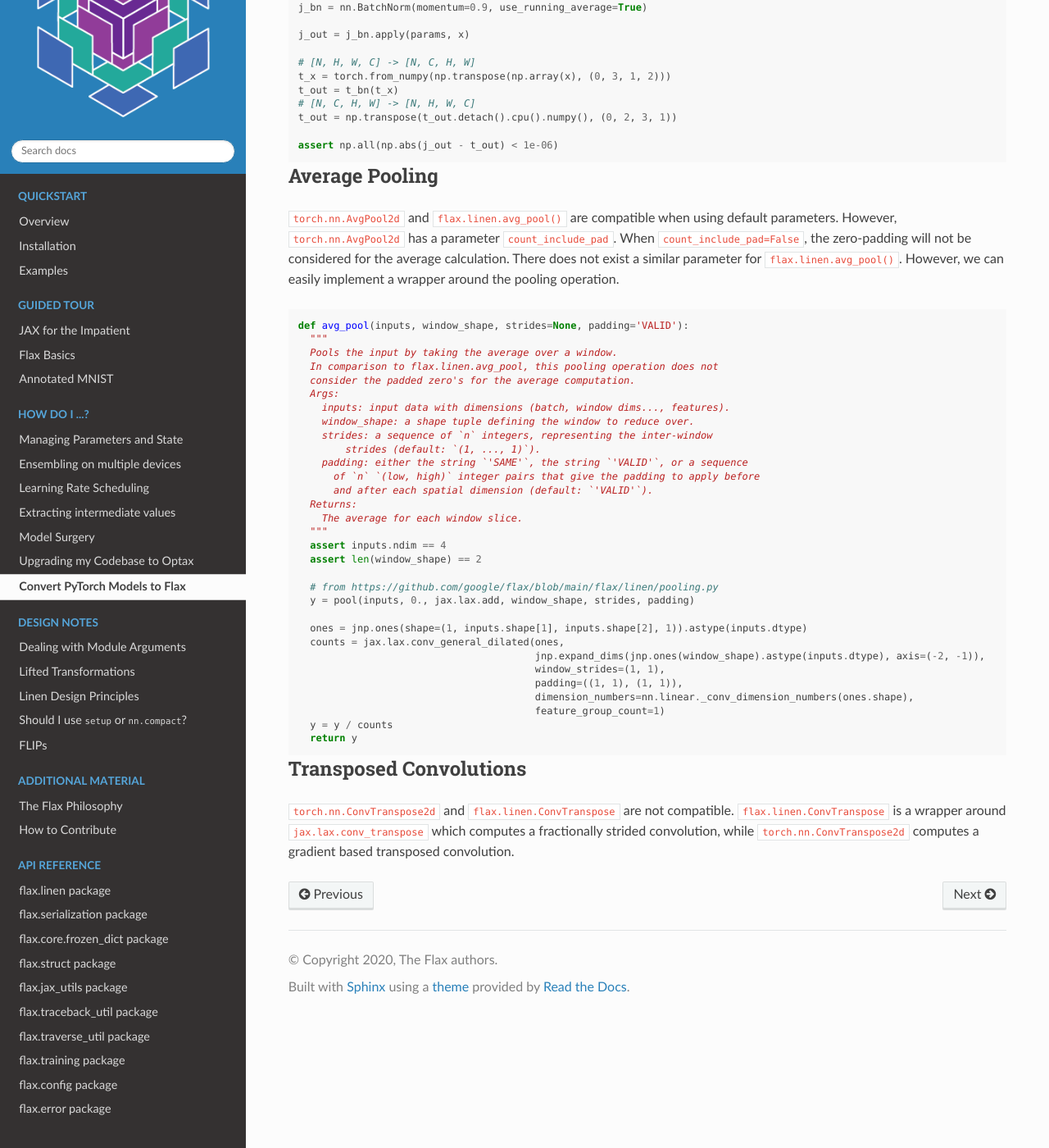
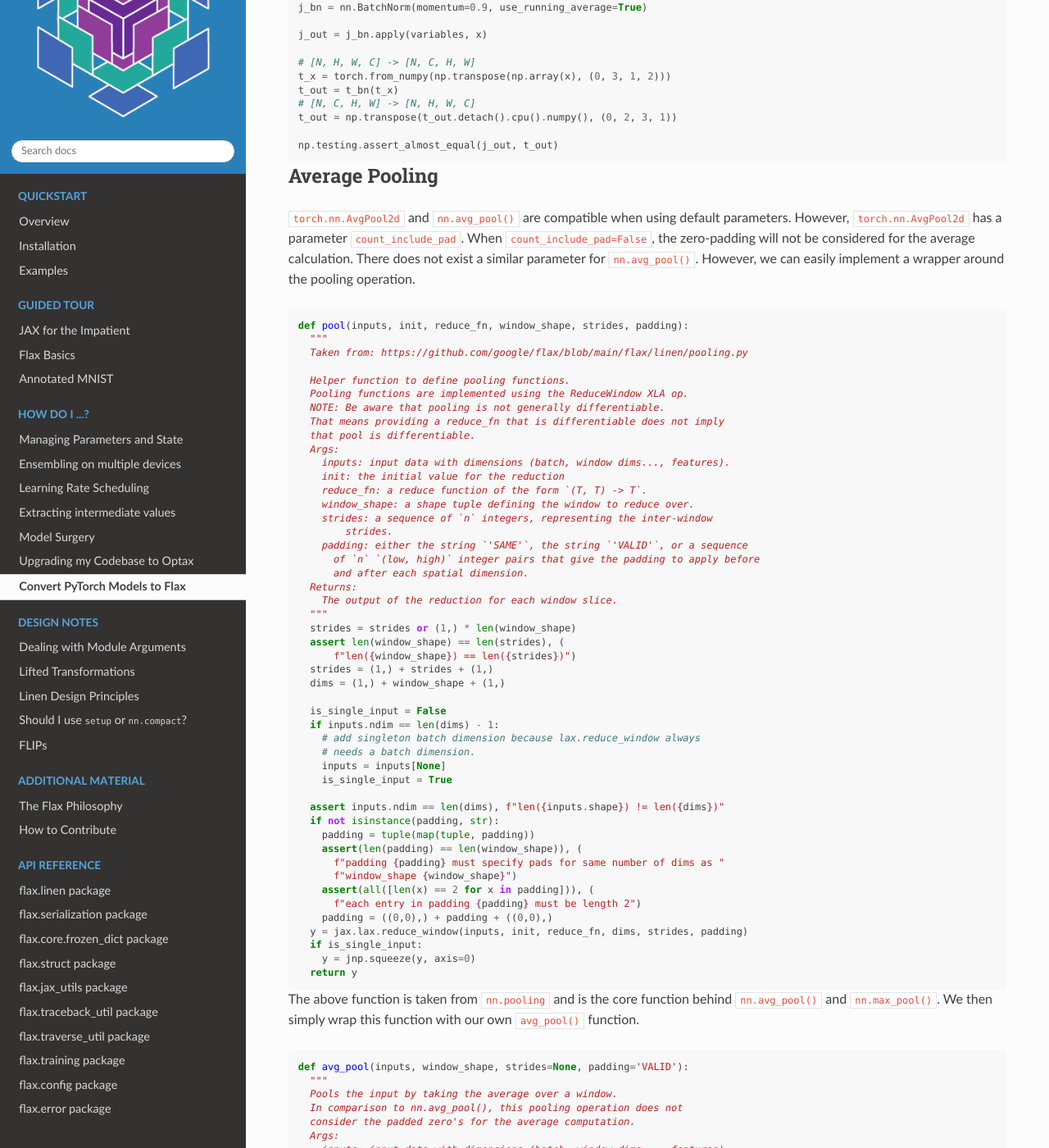
Before and after one commit to bortkomencw/flax, a Sphinx documentation site: the page built from docs/howtos/convert_pytorch_to_flax.rst, in a window 1280 px wide and 1400 px high, scrolled down 3046 px. Shown: the whole window at 82% size. Built offline with Sphinx 7.4.7 and the Read the Docs theme 2.0.0, drawn with Linux system fonts in a browser that asks for light colours; some of the changed text lies outside the part shown.

Commit message:
Updates with @andsteing's comments

```diff
--- a/docs/howtos/convert_pytorch_to_flax.rst
+++ b/docs/howtos/convert_pytorch_to_flax.rst
@@ -9,7 +9,6 @@
   import flax
 
   from flax import linen as nn
-  from flax.core import freeze
 
   import torch
 
@@ -35,16 +34,15 @@
   key = random.PRNGKey(0)
   x = random.normal(key, (1, 3))
 
-  params = freeze({'params': {'kernel': kernel, 'bias': bias}})
+  variables = {'params': {'kernel': kernel, 'bias': bias}}
   j_fc = nn.Dense(features=4)
-  j_out = j_fc.apply(params, x)
+  j_out = j_fc.apply(variables, x)
 
   t_x = torch.from_numpy(np.array(x))
   t_out = t_fc(t_x)
   t_out = t_out.detach().cpu().numpy()
 
-  assert np.all(np.abs(j_out - t_out) < 1e-06)
-
+  np.testing.assert_almost_equal(j_out, t_out)
 
 
 Convolutions
@@ -67,9 +65,9 @@
   key = random.PRNGKey(0)
   x = random.normal(key, (1, 6, 6, 3))
 
-  params = freeze({'params': {'kernel': kernel, 'bias': bias}})
+  variables = {'params': {'kernel': kernel, 'bias': bias}}
   j_conv = nn.Conv(features=4, kernel_size=(2, 2), padding='valid')
-  j_out = j_conv.apply(params, x)
+  j_out = j_conv.apply(variables, x)
 
   # [N, H, W, C] -> [N, C, H, W]
   t_x = torch.from_numpy(np.transpose(np.array(x), (0, 3, 1, 2)))
@@ -77,7 +75,7 @@
   # [N, C, H, W] -> [N, H, W, C]
   t_out = np.transpose(t_out.detach().cpu().numpy(), (0, 2, 3, 1))
 
-  assert np.all(np.abs(j_out - t_out) < 1e-06)
+  np.testing.assert_almost_equal(j_out, t_out, decimal=6)
 
 
 
@@ -153,34 +151,33 @@
   # [outC, inC] -> [inC, outC]
   fc_kernel = jnp.transpose(fc_kernel, (1, 0))
 
-  params = freeze({'params': {'conv': {'kernel': conv_kernel, 'bias': conv_bias},
-                              'fc': {'kernel': fc_kernel, 'bias': fc_bias}}})
+  variables = {'params': {'conv': {'kernel': conv_kernel, 'bias': conv_bias},
+                          'fc': {'kernel': fc_kernel, 'bias': fc_bias}}}
 
   key = random.PRNGKey(0)
   x = random.normal(key, (1, 6, 6, 3))
 
-  j_out = j_model.apply(params, x)
+  j_out = j_model.apply(variables, x)
 
   # [N, H, W, C] -> [N, C, H, W]
   t_x = torch.from_numpy(np.transpose(np.array(x), (0, 3, 1, 2)))
   t_out = t_model(t_x)
   t_out = t_out.detach().cpu().numpy()
 
-  assert np.all(np.abs(j_out - t_out) < 1e-06)
-
+  np.testing.assert_almost_equal(j_out, t_out, decimal=6)
 
 
 
 Batch Norm
 --------------------------------
 
-``torch.nn.BatchNorm2d`` uses ``0.1`` as the default value for the momentum parameter while
-|flax.linen.BatchNorm|_ uses ``0.9``. However, this corresponds to the same computation, because PyTorch multiplies
+``torch.nn.BatchNorm2d`` uses ``0.1`` as the default value for the ``momentum`` parameter while
+|nn.BatchNorm|_ uses ``0.9``. However, this corresponds to the same computation, because PyTorch multiplies
 the estimated statistic with ``(1 − momentum)`` and the new observed value with ``momentum``,
-while Flax multiplies the estimated statistic with momentum and the new observed value with ``(1 − momentum)``.
+while Flax multiplies the estimated statistic with ``momentum`` and the new observed value with ``(1 − momentum)``.
 
-.. |flax.linen.BatchNorm| replace:: ``flax.linen.BatchNorm``
-.. _flax.linen.BatchNorm: https://flax.readthedocs.io/en/latest/_autosummary/flax.linen.BatchNorm.html
+.. |nn.BatchNorm| replace:: ``nn.BatchNorm``
+.. _nn.BatchNorm: https://flax.readthedocs.io/en/latest/_autosummary/flax.linen.BatchNorm.html
 
 .. testcode::
 
@@ -192,15 +189,15 @@
   mean = t_bn.running_mean.detach().cpu().numpy()
   var = t_bn.running_var.detach().cpu().numpy()
 
-  params = freeze({'params': {'scale': scale, 'bias': bias},
-                   'batch_stats': {'mean': mean, 'var': var}})
+  variables = {'params': {'scale': scale, 'bias': bias},
+               'batch_stats': {'mean': mean, 'var': var}}
 
   key = random.PRNGKey(0)
   x = random.normal(key, (1, 6, 6, 3))
 
   j_bn = nn.BatchNorm(momentum=0.9, use_running_average=True)
 
-  j_out = j_bn.apply(params, x)
+  j_out = j_bn.apply(variables, x)
 
   # [N, H, W, C] -> [N, C, H, W]
   t_x = torch.from_numpy(np.transpose(np.array(x), (0, 3, 1, 2)))
@@ -208,69 +205,146 @@
   # [N, C, H, W] -> [N, H, W, C]
   t_out = np.transpose(t_out.detach().cpu().numpy(), (0, 2, 3, 1))
 
-  assert np.all(np.abs(j_out - t_out) < 1e-06)
+  np.testing.assert_almost_equal(j_out, t_out)
 
 
 
 Average Pooling
 --------------------------------
 
-``torch.nn.AvgPool2d`` and |flax.linen.avg_pool()|_ are compatible when using default parameters.
+``torch.nn.AvgPool2d`` and |nn.avg_pool()|_ are compatible when using default parameters.
 However, ``torch.nn.AvgPool2d`` has a parameter ``count_include_pad``. When ``count_include_pad=False``,
 the zero-padding will not be considered for the average calculation. There does not exist a similar
-parameter for |flax.linen.avg_pool()|_. However, we can easily implement a wrapper around the pooling
+parameter for |nn.avg_pool()|_. However, we can easily implement a wrapper around the pooling
 operation.
 
-.. |flax.linen.avg_pool()| replace:: ``flax.linen.avg_pool()``
-.. _flax.linen.avg_pool(): https://flax.readthedocs.io/en/latest/_autosummary/flax.linen.avg_pool.html
 
 .. testcode::
 
-   def avg_pool(inputs, window_shape, strides=None, padding='VALID'):
-     """
-     Pools the input by taking the average over a window.
-     In comparison to flax.linen.avg_pool, this pooling operation does not
-     consider the padded zero's for the average computation.
-     Args:
-       inputs: input data with dimensions (batch, window dims..., features).
-       window_shape: a shape tuple defining the window to reduce over.
-       strides: a sequence of `n` integers, representing the inter-window
-           strides (default: `(1, ..., 1)`).
-       padding: either the string `'SAME'`, the string `'VALID'`, or a sequence
-         of `n` `(low, high)` integer pairs that give the padding to apply before
-         and after each spatial dimension (default: `'VALID'`).
-     Returns:
-       The average for each window slice.
-     """
-     assert inputs.ndim == 4
-     assert len(window_shape) == 2
+  def pool(inputs, init, reduce_fn, window_shape, strides, padding):
+    """
+    Taken from: https://github.com/google/flax/blob/main/flax/linen/pooling.py
 
-     # from https://github.com/google/flax/blob/main/flax/linen/pooling.py
-     y = pool(inputs, 0., jax.lax.add, window_shape, strides, padding)
+    Helper function to define pooling functions.
+    Pooling functions are implemented using the ReduceWindow XLA op.
+    NOTE: Be aware that pooling is not generally differentiable.
+    That means providing a reduce_fn that is differentiable does not imply
+    that pool is differentiable.
+    Args:
+      inputs: input data with dimensions (batch, window dims..., features).
+      init: the initial value for the reduction
+      reduce_fn: a reduce function of the form `(T, T) -> T`.
+      window_shape: a shape tuple defining the window to reduce over.
+      strides: a sequence of `n` integers, representing the inter-window
+          strides.
+      padding: either the string `'SAME'`, the string `'VALID'`, or a sequence
+        of `n` `(low, high)` integer pairs that give the padding to apply before
+        and after each spatial dimension.
+    Returns:
+      The output of the reduction for each window slice.
+    """
+    strides = strides or (1,) * len(window_shape)
+    assert len(window_shape) == len(strides), (
+        f"len({window_shape}) == len({strides})")
+    strides = (1,) + strides + (1,)
+    dims = (1,) + window_shape + (1,)
 
-     ones = jnp.ones(shape=(1, inputs.shape[1], inputs.shape[2], 1)).astype(inputs.dtype)
-     counts = jax.lax.conv_general_dilated(ones,
-                                           jnp.expand_dims(jnp.ones(window_shape).astype(inputs.dtype), axis=(-2, -1)),
-                                           window_strides=(1, 1),
-                                           padding=((1, 1), (1, 1)),
-                                           dimension_numbers=nn.linear._conv_dimension_numbers(ones.shape),
-                                           feature_group_count=1)
-     y = y / counts
-     return y
+    is_single_input = False
+    if inputs.ndim == len(dims) - 1:
+      # add singleton batch dimension because lax.reduce_window always
+      # needs a batch dimension.
+      inputs = inputs[None]
+      is_single_input = True
 
+    assert inputs.ndim == len(dims), f"len({inputs.shape}) != len({dims})"
+    if not isinstance(padding, str):
+      padding = tuple(map(tuple, padding))
+      assert(len(padding) == len(window_shape)), (
+        f"padding {padding} must specify pads for same number of dims as "
+        f"window_shape {window_shape}")
+      assert(all([len(x) == 2 for x in padding])), (
+        f"each entry in padding {padding} must be length 2")
+      padding = ((0,0),) + padding + ((0,0),)
+    y = jax.lax.reduce_window(inputs, init, reduce_fn, dims, strides, padding)
+    if is_single_input:
+      y = jnp.squeeze(y, axis=0)
+    return y
+
+
+The above function is taken from |nn.pooling|_ and is the core function behind |nn.avg_pool()|_ and |nn.max_pool()|_.
+We then simply wrap this function with our own ``avg_pool()`` function.
+
+.. |nn.avg_pool()| replace:: ``nn.avg_pool()``
+.. _nn.avg_pool(): https://flax.readthedocs.io/en/latest/_autosummary/flax.linen.avg_pool.html
+
+.. |nn.max_pool()| replace:: ``nn.max_pool()``
+.. _nn.max_pool(): https://flax.readthedocs.io/en/latest/_autosummary/flax.linen.max_pool.html
+
+.. |nn.pooling| replace:: ``nn.pooling``
+.. _nn.pooling: https://github.com/google/flax/blob/main/flax/linen/pooling.py
+
+.. testcode::
+
+  def avg_pool(inputs, window_shape, strides=None, padding='VALID'):
+    """
+    Pools the input by taking the average over a window.
+    In comparison to nn.avg_pool(), this pooling operation does not
+    consider the padded zero's for the average computation.
+    Args:
+      inputs: input data with dimensions (batch, window dims..., features).
+      window_shape: a shape tuple defining the window to reduce over.
+      strides: a sequence of `n` integers, representing the inter-window
+          strides (default: `(1, ..., 1)`).
+      padding: either the string `'SAME'`, the string `'VALID'`, or a sequence
+        of `n` `(low, high)` integer pairs that give the padding to apply before
+        and after each spatial dimension (default: `'VALID'`).
+    Returns:
+      The average for each window slice.
+    """
+    assert inputs.ndim == 4
+    assert len(window_shape) == 2
+
+    y = pool(inputs, 0., jax.lax.add, window_shape, strides, padding)
+    ones = jnp.ones(shape=(1, inputs.shape[1], inputs.shape[2], 1)).astype(inputs.dtype)
+    counts = jax.lax.conv_general_dilated(ones,
+                                          jnp.expand_dims(jnp.ones(window_shape).astype(inputs.dtype), axis=(-2, -1)),
+                                          window_strides=(1, 1),
+                                          padding=((1, 1), (1, 1)),
+                                          dimension_numbers=nn.linear._conv_dimension_numbers(ones.shape),
+                                          feature_group_count=1)
+    y = y / counts
+    return y
+
+
+  key = random.PRNGKey(0)
+  x = random.normal(key, (1, 6, 6, 3))
+
+  j_out = avg_pool(x, window_shape=(2, 2), strides=(1, 1), padding=((1, 1), (1, 1)))
+  t_pool = torch.nn.AvgPool2d(kernel_size=2, stride=1, padding=1, count_include_pad=False)
+
+  # [N, H, W, C] -> [N, C, H, W]
+  t_x = torch.from_numpy(np.transpose(np.array(x), (0, 3, 1, 2)))
+  t_out = t_pool(t_x)
+  # [N, C, H, W] -> [N, H, W, C]
+  t_out = np.transpose(t_out.detach().cpu().numpy(), (0, 2, 3, 1))
+
+  np.testing.assert_almost_equal(j_out, t_out)
 
 
 
 Transposed Convolutions
 --------------------------------
 
-``torch.nn.ConvTranspose2d`` and |flax.linen.ConvTranspose|_ are not compatible.
-|flax.linen.ConvTranspose|_ is a wrapper around |jax.lax.conv_transpose|_ which computes a fractionally strided convolution,
-while ``torch.nn.ConvTranspose2d`` computes a gradient based transposed convolution.
+``torch.nn.ConvTranspose2d`` and |nn.ConvTranspose|_ are not compatible.
+|nn.ConvTranspose|_ is a wrapper around |jax.lax.conv_transpose|_ which computes a fractionally strided convolution,
+while ``torch.nn.ConvTranspose2d`` computes a gradient based transposed convolution. Currently, there is no
+implementation of a gradient based transposed convolution is ``Jax``. However, there is a pending `pull request`_
+that contains an implementation.
 
+.. _`pull request`: https://github.com/google/jax/pull/5772
 
-.. |flax.linen.ConvTranspose| replace:: ``flax.linen.ConvTranspose``
-.. _flax.linen.ConvTranspose: https://flax.readthedocs.io/en/latest/_autosummary/flax.linen.ConvTranspose.html
+.. |nn.ConvTranspose| replace:: ``nn.ConvTranspose``
+.. _nn.ConvTranspose: https://flax.readthedocs.io/en/latest/_autosummary/flax.linen.ConvTranspose.html
 
 .. |jax.lax.conv_transpose| replace:: ``jax.lax.conv_transpose``
 .. _jax.lax.conv_transpose: https://jax.readthedocs.io/en/latest/_autosummary/jax.lax.conv_transpose.html
--- a/setup.py
+++ b/setup.py
@@ -49,6 +49,7 @@
     "tensorflow_text>=2.4.0",  # WMT example.
     "tensorflow_datasets",
     "tensorflow",
+    "torch",
 ]
 
 __version__ = None
```
